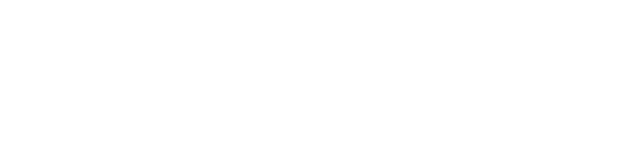
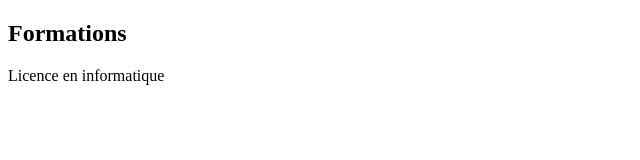
Before and after one commit to Goat-c0de/mon-cv, a plain HTML site: page index.html in a window 1280 px wide. Shown: the whole page, without its empty margins (0-640 px from the left). Drawn offline with Linux system fonts and the light colour scheme.

Commit message:
mise en place de la section formations

```diff
--- a/index.html
+++ b/index.html
@@ -10,7 +10,7 @@
 
 <!-- description -->
 
-<!-- formations -->
+<h2>Formations</h2><p>Licence en informatique</p>
 
 <!-- competences -->
 
```
